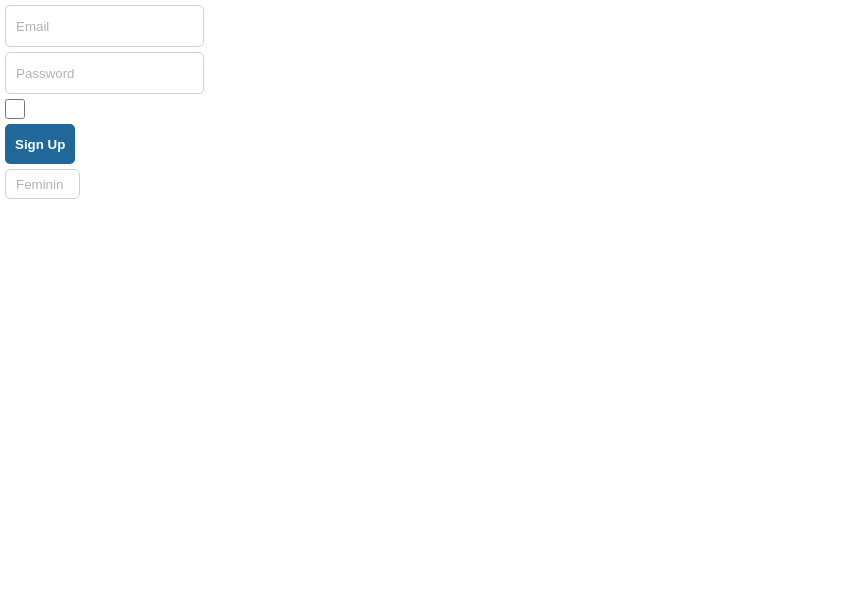
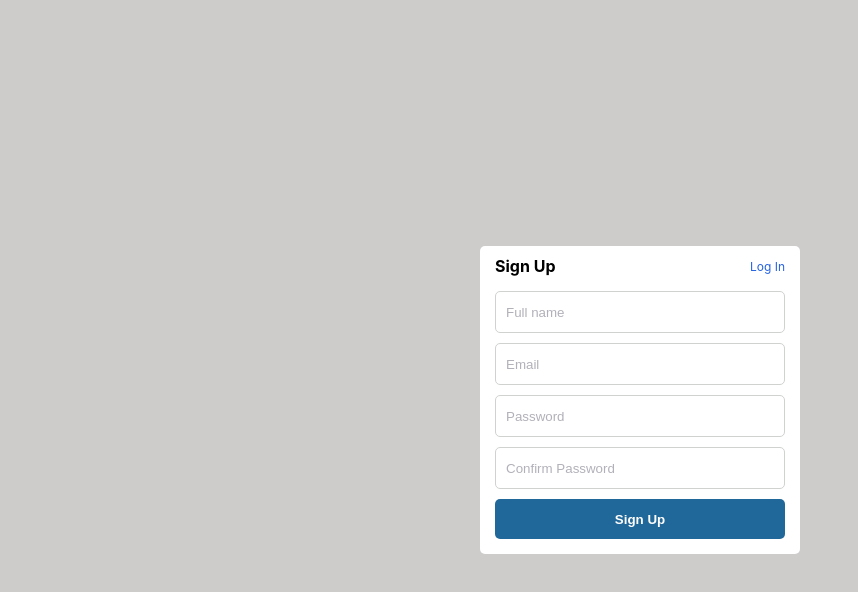
Before and after one commit to Jiorel/Admin-Panel, a React (Create React App) app: page /signup in a window 1280 px wide. Shown: the top 592 px of the page, without its empty margins (0-858 px from the left). Built offline with nearby package versions, Linux system fonts and the light colour scheme.

Commit message:
Created login and signup pages

```diff
--- a/package.json
+++ b/package.json
@@ -16,7 +16,7 @@
     "axios": "^0.27.2",
     "react": "^18.2.0",
     "react-dom": "^18.2.0",
-    "react-router-dom": "^6.3.0",
+    "react-router-dom": "5",
     "react-scripts": "5.0.1",
     "recharts": "^2.1.14",
     "typescript": "^4.8.2",
--- a/src/App.css
+++ /dev/null
@@ -1,38 +0,0 @@
-.App {
-  text-align: center;
-}
-
-.App-logo {
-  height: 40vmin;
-  pointer-events: none;
-}
-
-@media (prefers-reduced-motion: no-preference) {
-  .App-logo {
-    animation: App-logo-spin infinite 20s linear;
-  }
-}
-
-.App-header {
-  background-color: #282c34;
-  min-height: 100vh;
-  display: flex;
-  flex-direction: column;
-  align-items: center;
-  justify-content: center;
-  font-size: calc(10px + 2vmin);
-  color: white;
-}
-
-.App-link {
-  color: #61dafb;
-}
-
-@keyframes App-logo-spin {
-  from {
-    transform: rotate(0deg);
-  }
-  to {
-    transform: rotate(360deg);
-  }
-}
--- a/src/App.tsx
+++ b/src/App.tsx
@@ -1,94 +1,12 @@
-import "./App.css";
-import { Button, Input, Checkbox, Select } from "./components";
-import { useState } from "react";
-// import {
-//   BarChart,
-//   Bar,
-//   CartesianGrid,
-//   XAxis,
-//   YAxis,
-//   Tooltip,
-//   Legend,
-// } from "recharts";
-
-// const data = [
-//   {
-//     name: "Page A",
-//     uv: 4000,
-//     pv: 2400,
-//   },
-//   {
-//     name: "Page B",
-//     uv: 3000,
-//     pv: 1398,
-//   },
-//   {
-//     name: "Page C",
-//     uv: 2000,
-//     pv: 9800,
-//   },
-//   {
-//     name: "Page D",
-//     uv: 2780,
-//     pv: 3908,
-//   },
-//   {
-//     name: "Page E",
-//     uv: 1890,
-//     pv: 4800,
-//   },
-//   {
-//     name: "Page F",
-//     uv: 2390,
-//     pv: 3800,
-//   },
-//   {
-//     name: "Page G",
-//     uv: 3490,
-//     pv: 4300,
-//   },
-// ]
+import { LogIn, SignUp } from "./features";
+import { BrowserRouter, Route } from "react-router-dom";
 
 function App() {
-  const [email, setEmail] = useState("");
-  const [password, setPassword] = useState("");
-  const [checked, setChecked] = useState(false);
-  const [selectValue, setSelectValue] = useState("Feminin");
-
   return (
-    <div className="App">
-      <Input
-        type="email"
-        placeholder="Email"
-        value={email}
-        onChange={setEmail}
-      />
-      <Input
-        type="password"
-        placeholder="Password"
-        value={password}
-        onChange={setPassword}
-      />
-      <Checkbox checked={checked} onChange={setChecked} />
-      <Button type="primary" onClick={() => console.log("clicked")}>
-        Sign Up
-      </Button>
-      <Select
-        options={["Masculin", "Feminin", "Ma abtin"]}
-        value={selectValue}
-        onChange={setSelectValue}
-      />
-
-      {/* <BarChart width={730} height={250} data={data}>
-        <CartesianGrid strokeDasharray="3 3" />
-        <XAxis dataKey="name" />
-        <YAxis />
-        <Tooltip />
-        <Legend />
-        <Bar dataKey="pv" fill="#8884d8" />
-        <Bar dataKey="uv" fill="#82ca9d" />
-      </BarChart> */}
-    </div>
+    <BrowserRouter>
+      <Route path="/signup" component={SignUp} />
+      <Route path="/login" component={LogIn} />
+    </BrowserRouter>
   );
 }
 
--- /dev/null
+++ b/src/features/auth/LogIn/LogIn.css
@@ -0,0 +1,34 @@
+.login-menu {
+  position: absolute;
+  left: 50%;
+  top: 50%;
+  transform: translate(-50%, -50%);
+  padding: 10px;
+  width: 300px;
+
+  background: #ffffff;
+  border-radius: 5px;
+  display: flex;
+  flex-direction: column;
+}
+
+.login-menu__header {
+  padding: 0 5px;
+  margin-bottom: 10px;
+
+  display: flex;
+  justify-content: space-between;
+  align-items: center;
+}
+
+.login-menu__header__title {
+  font-weight: bold;
+  font-size: 16px;
+}
+
+.login-menu__header__signup-link {
+  font-size: 12px;
+  cursor: pointer;
+  color: #2763e2;
+  text-decoration: none;
+}
--- /dev/null
+++ b/src/features/auth/LogIn/LogIn.tsx
@@ -0,0 +1,39 @@
+import { useState } from "react";
+import { Input, Button } from "../../../components";
+import { Link } from "react-router-dom";
+import "./LogIn.css";
+
+export const LogIn = () => {
+  const [email, setEmail] = useState("");
+  const [password, setPassword] = useState("");
+
+  const handleLogIn = () => {
+    console.log(password, email);
+  };
+
+  return (
+    <div className="login-menu">
+      <div className="login-menu__header">
+        <span className="login-menu__header__title">Log In</span>
+        <Link className="login-menu__header__signup-link" to="/signup">
+          Sign Up
+        </Link>
+      </div>
+      <Input
+        type="email"
+        placeholder="Email"
+        value={email}
+        onChange={setEmail}
+      />
+      <Input
+        type="password"
+        placeholder="Password"
+        value={password}
+        onChange={setPassword}
+      />
+      <Button type="primary" onClick={handleLogIn}>
+        Log In
+      </Button>
+    </div>
+  );
+};
--- /dev/null
+++ b/src/features/auth/SignUp/SignUp.css
@@ -0,0 +1,34 @@
+.signup-menu {
+  position: absolute;
+  left: 50%;
+  top: 50%;
+  transform: translate(-50%, -50%);
+  padding: 10px;
+  width: 300px;
+
+  background: #ffffff;
+  border-radius: 5px;
+  display: flex;
+  flex-direction: column;
+}
+
+.signup-menu__header {
+  padding: 0 5px;
+  margin-bottom: 10px;
+
+  display: flex;
+  justify-content: space-between;
+  align-items: center;
+}
+
+.signup-menu__header__title {
+  font-weight: bold;
+  font-size: 16px;
+}
+
+.signup-menu__header__login-link {
+  font-size: 12px;
+  cursor: pointer;
+  color: #2763e2;
+  text-decoration: none;
+}
--- /dev/null
+++ b/src/features/auth/SignUp/SignUp.tsx
@@ -0,0 +1,55 @@
+import { useState } from "react";
+import { Input, Button } from "../../../components";
+import { Link } from "react-router-dom";
+import "./SignUp.css";
+
+export const SignUp = () => {
+  const [email, setEmail] = useState("");
+  const [fullName, setFullName] = useState("");
+  const [password, setPassword] = useState("");
+  const [confirmPassword, setConfirmPassword] = useState("");
+
+  const handleSignUp = () => {
+    if (password === confirmPassword) {
+      console.log(password);
+    }
+  };
+
+  return (
+    <div className="signup-menu">
+      <div className="signup-menu__header">
+        <span className="signup-menu__header__title">Sign Up</span>
+        <Link className="signup-menu__header__login-link" to="/login">
+          Log In
+        </Link>
+      </div>
+      <Input
+        type="text"
+        placeholder="Full name"
+        value={fullName}
+        onChange={setFullName}
+      />
+      <Input
+        type="email"
+        placeholder="Email"
+        value={email}
+        onChange={setEmail}
+      />
+      <Input
+        type="password"
+        placeholder="Password"
+        value={password}
+        onChange={setPassword}
+      />
+      <Input
+        type="password"
+        placeholder="Confirm Password"
+        value={confirmPassword}
+        onChange={setConfirmPassword}
+      />
+      <Button type="primary" onClick={handleSignUp}>
+        Sign Up
+      </Button>
+    </div>
+  );
+};
--- /dev/null
+++ b/src/features/index.ts
@@ -0,0 +1,3 @@
+export * from './auth/LogIn/LogIn'
+
+export * from './auth/SignUp/SignUp'
--- a/src/index.css
+++ b/src/index.css
@@ -1,13 +1,14 @@
 body {
+  background: #cecbcb;
   margin: 0;
-  font-family: -apple-system, BlinkMacSystemFont, 'Segoe UI', 'Roboto', 'Oxygen',
-    'Ubuntu', 'Cantarell', 'Fira Sans', 'Droid Sans', 'Helvetica Neue',
+  font-family: -apple-system, BlinkMacSystemFont, "Segoe UI", "Roboto", "Oxygen",
+    "Ubuntu", "Cantarell", "Fira Sans", "Droid Sans", "Helvetica Neue",
     sans-serif;
   -webkit-font-smoothing: antialiased;
   -moz-osx-font-smoothing: grayscale;
 }
 
 code {
-  font-family: source-code-pro, Menlo, Monaco, Consolas, 'Courier New',
+  font-family: source-code-pro, Menlo, Monaco, Consolas, "Courier New",
     monospace;
 }
```
Also changed, not shown: 2 other files (tests, documents, lock files or other folders).
